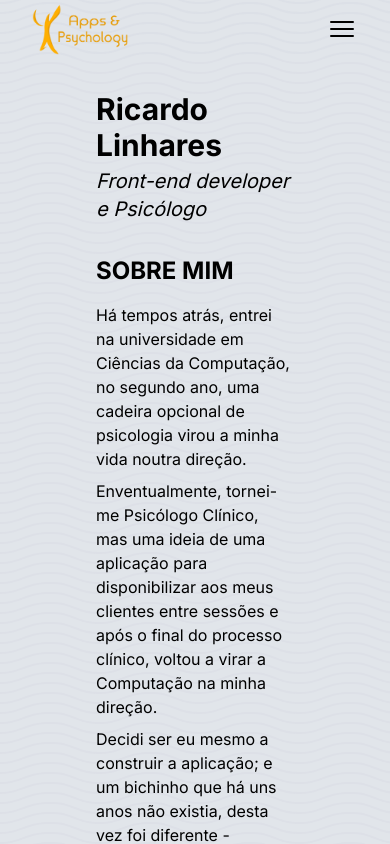
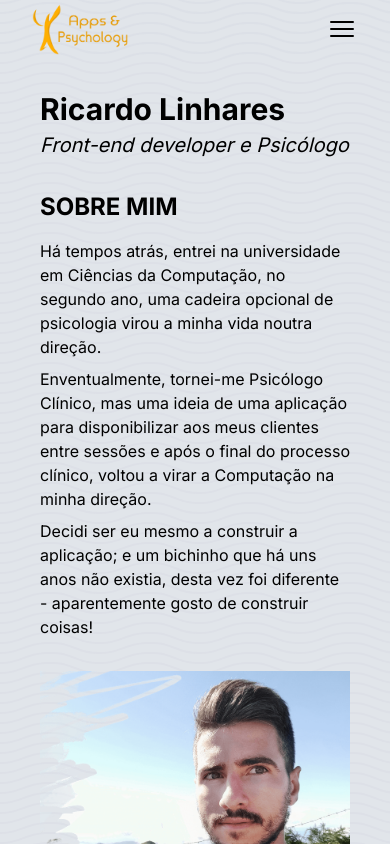
Before and after one commit to genaiPT/portfolio, a Next.js app: page / in a window 390 px wide. Shown: the top 844 px of the page. Built offline with nearby package versions, Linux system fonts and the light colour scheme.

Commit message:
fixed initial px and modal

```diff
--- a/src/app/page.tsx
+++ b/src/app/page.tsx
@@ -88,7 +88,7 @@ export default function Home() {
       <ModalContacts open={openModalContacts} handleModal={handleModalContacts} />
       <div className="overflow-hidden overflow-x-hidden ">
         <main className="flex min-h-screen flex-col items-center justify-between pb-8 ">
-          <section className="bg-slate-400 bg-opacity-25  w-full px-24 pt-8 pb-8 flex flex-col md:flex-row gap-8 lg:gap-32 justify-center items-center  ">
+          <section className="bg-slate-400 bg-opacity-25  w-full px-10 md:px-24 pt-8 pb-8 flex flex-col md:flex-row gap-8 lg:gap-32 justify-center items-center  ">
             <div className="flex flex-col gap-6">
               <div className="flex flex-col" id="sobre">
                 <h1 className="text-3xl font-bold mb-1">Ricardo Linhares</h1>
@@ -96,7 +96,7 @@ export default function Home() {
               </div>
               <div>
                 <h3 className="text-2xl font-bold mb-4">SOBRE MIM</h3>
-                <div className="flex  flex-col gap-2">
+                <div className="flex  flex-col gap-y-2">
                   <p>
                     Há tempos atrás, entrei na universidade em Ciências da Computação, no segundo ano, uma cadeira
                     opcional de psicologia virou a minha vida noutra direção.
@@ -141,7 +141,7 @@ export default function Home() {
                   ref={refCard1}
                   className={`${
                     persistentViewCard1
-                      ? "opacity-100 ease-in duration-300 translate-x-0 "
+                      ? "opacity-100 ease-in duration-200 translate-x-0 "
                       : "opacity-0 -translate-x-60"
                   }`}
                 >
@@ -157,7 +157,7 @@ export default function Home() {
                   ref={refCard2}
                   className={`${
                     persistentViewCard2
-                      ? "opacity-100 ease-in duration-300 translate-x-0 delay-300 "
+                      ? "opacity-100 ease-in duration-200 translate-x-0 delay-300 "
                       : "opacity-0 translate-x-60"
                   }`}
                 >
--- a/src/components/Modal.tsx
+++ b/src/components/Modal.tsx
@@ -35,7 +35,6 @@ function Modal({ open, close, title, imageSrc, subtitle, linkApp }: Props) {
               >
                 <path strokeLinecap="round" strokeLinejoin="round" d="M6 18L18 6M6 6l12 12" />
               </svg>
-              s
             </button>
           </div>
           <div className="flex flex-2  ">
@@ -57,7 +56,7 @@ function Modal({ open, close, title, imageSrc, subtitle, linkApp }: Props) {
               </button>
             </div>
             <div className="">
-              <h2 className="px-5 font-bold pb-3 text-lg">{title}</h2>
+              <h2 className="px-5 font-bold pb-3 text-lg hidden md:flex">{title}</h2>
               <p className="px-5 pb-3" dangerouslySetInnerHTML={{ __html: subtitle }}></p>
               <Link
                 className="px-5  underline text-blue-600 hover:text-blue-800 visited:text-purple-600"
```
